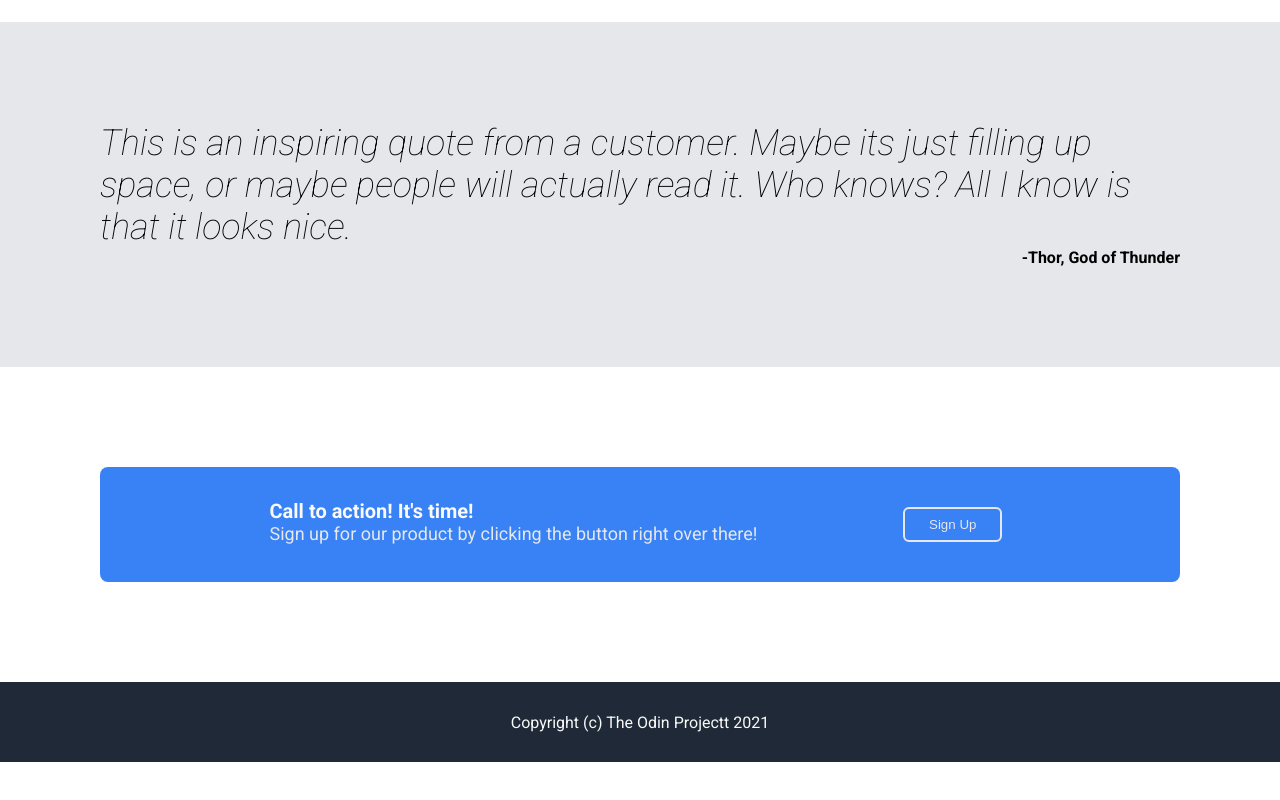
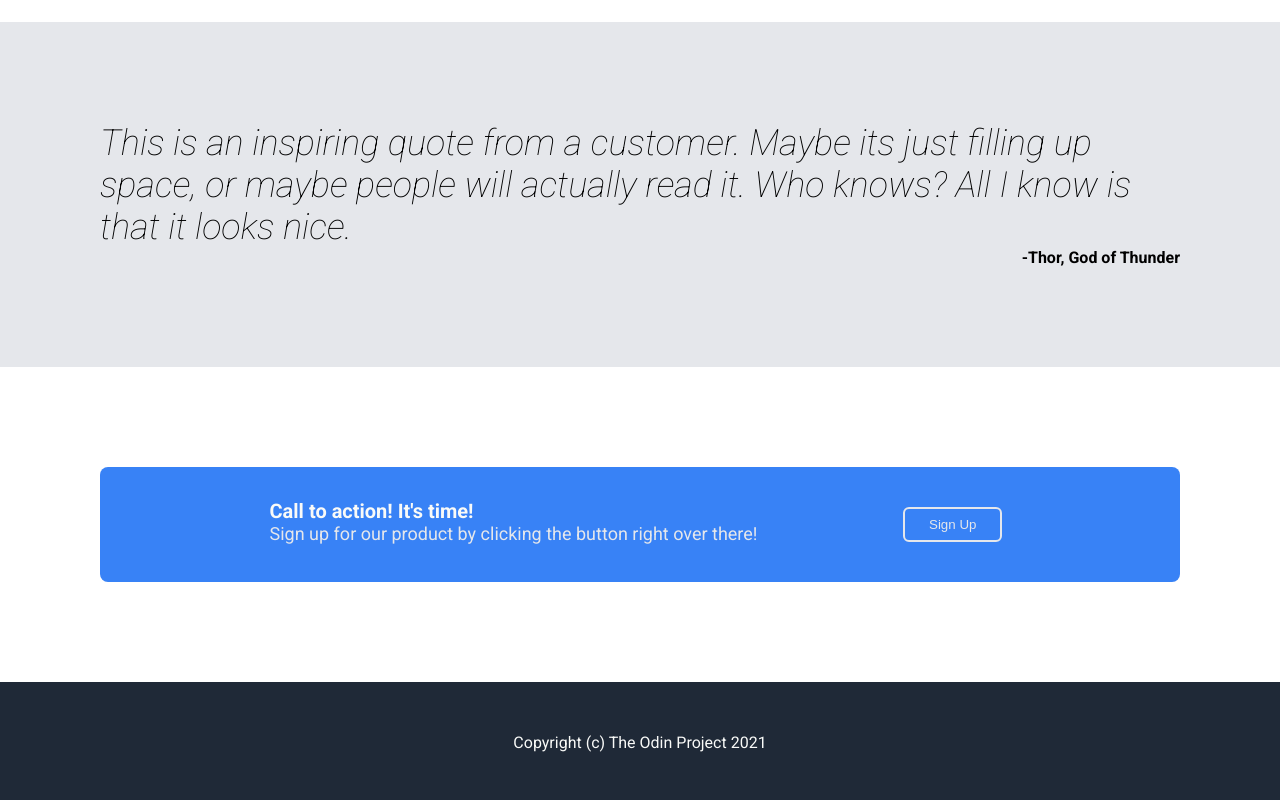
Before and after one commit to channelltom/landing_page, a plain HTML site: page index.html in a window 1280 px wide. Shown: the part 562-1362 px from the top of the page. Before the commit the page ends 1324 px from the top, so only its background shows below. Drawn offline with Linux system fonts and the light colour scheme.

Commit message:
minor updates to footer size

```diff
--- a/index.html
+++ b/index.html
@@ -75,7 +75,7 @@
       </div>
     </div>
     <div class="footer">
-      <div class="copyright-info">Copyright (c) The Odin Projectt 2021</div>
+      <div class="copyright-info">Copyright (c) The Odin Project 2021</div>
     </div>
   </body>
 </html>
--- a/styles.css
+++ b/styles.css
@@ -2,6 +2,8 @@
 body {
   display: flex;
   margin: 0;
+  padding: 0;
+  overflow-x: hidden;
   flex-direction: column;
   font-family: Roboto, sans-serif;
 }
@@ -139,8 +141,8 @@ a {
 .footer {
   display: flex;
   background-color: #1f2937;
-  height: 80px;
   color: #f9faf8;
+  height: 120px;
   justify-content: center;
   align-items: center;
 }
```
